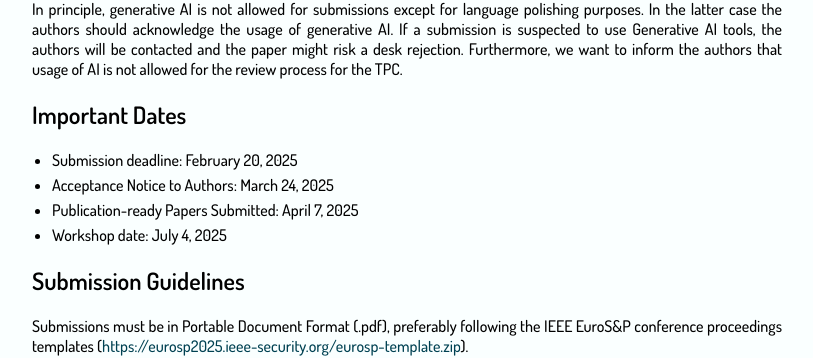
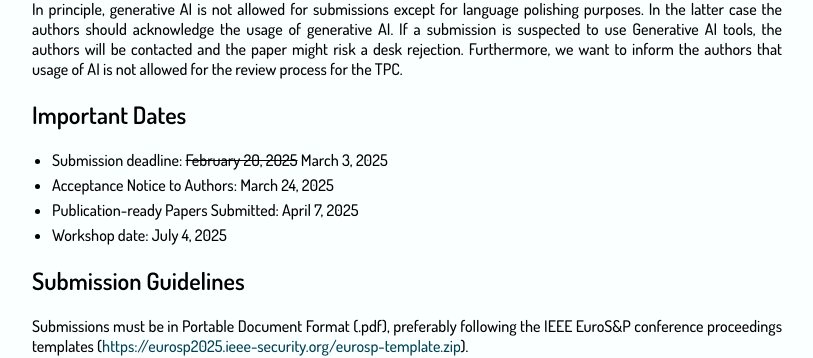
Before and after one commit to BillyPragSec/billypragsec.github.io, a Jekyll site: the page built from index.md, in a window 1280 px wide and 900 px high, scrolled down 2316 px. Shown: the part 110-468 px from the top of the window, without its empty margins (233-1046 px from the left). Built offline with Jekyll 4.4.1, drawn with Linux system fonts in a browser that asks for light colours; our own code applies the rules of GitHub Pages for plain Markdown files.

Commit message:
extended submission date
extended submission date

```diff
--- a/index.md
+++ b/index.md
@@ -89,7 +89,7 @@ In principle, generative AI is not allowed for submissions except for language p
 * Notification: April 8, 2022
 * Workshop: June 10, 2022
 -->
-* Submission deadline: February 20, 2025
+* Submission deadline: ~~February 20, 2025~~ March 3, 2025
 * Acceptance Notice to Authors: March 24, 2025
 * Publication-ready Papers Submitted: April 7, 2025
 * Workshop date: July 4, 2025
```
